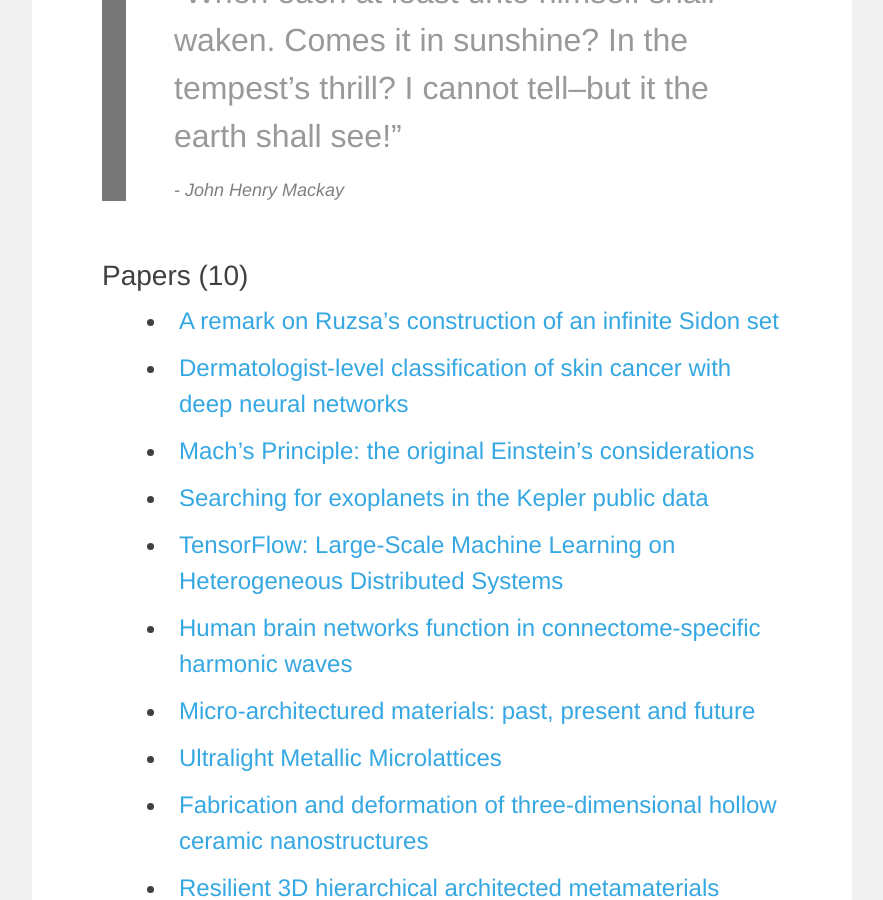
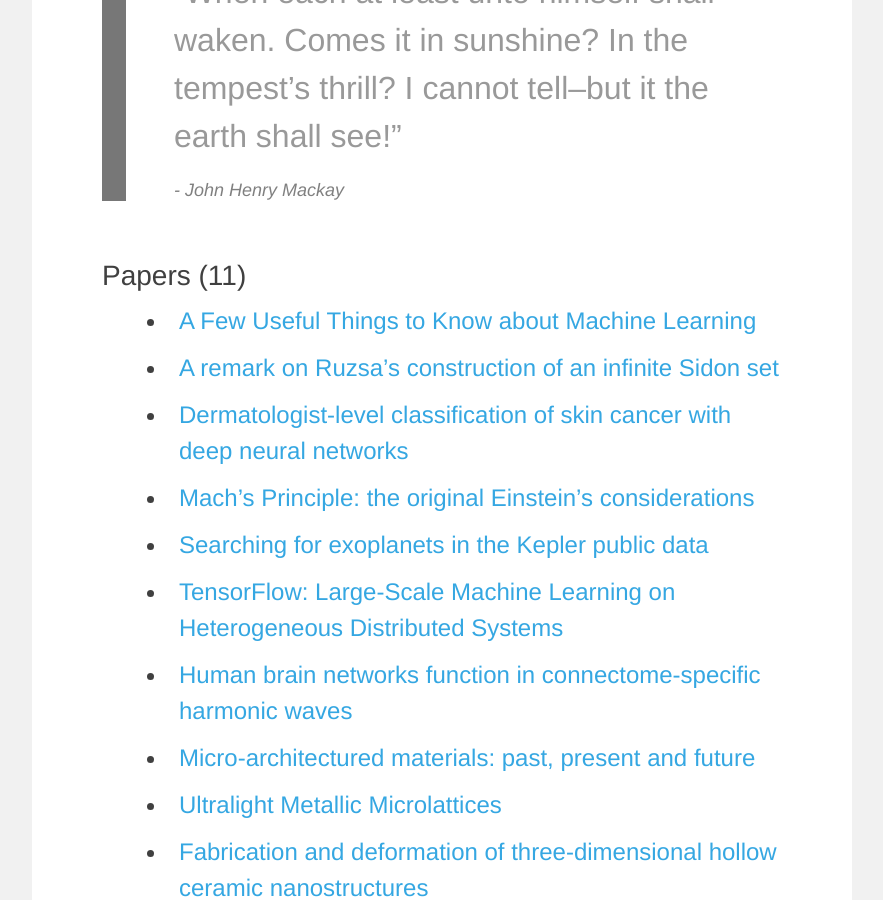
Before and after one commit to snehankekre/snehankekre.github.io, a Jekyll site: the page built from _posts/2017-05-12-summer-reading.md, in a window 1280 px wide and 900 px high, scrolled down 476 px. Shown: the whole window, without its empty margins (198-1081 px from the left). Built offline with Jekyll 4.4.1, drawn with Linux system fonts in a browser that asks for light colours.

Commit message:
update: ML paper

```diff
--- a/_posts/2017-05-12-summer-reading.md
+++ b/_posts/2017-05-12-summer-reading.md
@@ -14,7 +14,8 @@
 >
 > #### \- John Henry Mackay
 
-## Papers (10)
+## Papers (11)
+- [A Few Useful Things to Know about Machine Learning](https://homes.cs.washington.edu/~pedrod/papers/cacm12.pdf)
 - [A remark on Ruzsa’s construction of an infinite Sidon set](https://arxiv.org/pdf/1103.5732.pdf)
 - [Dermatologist-level classification of skin cancer with deep neural networks](https://www.nature.com.sci-hub.cc/nature/journal/v542/n7639/full/nature21056.html)
 - [Mach's Principle: the original Einstein's considerations](http://philsci-archive.pitt.edu/12338/1/Einstein_1907_12_EN.pdf)
```
